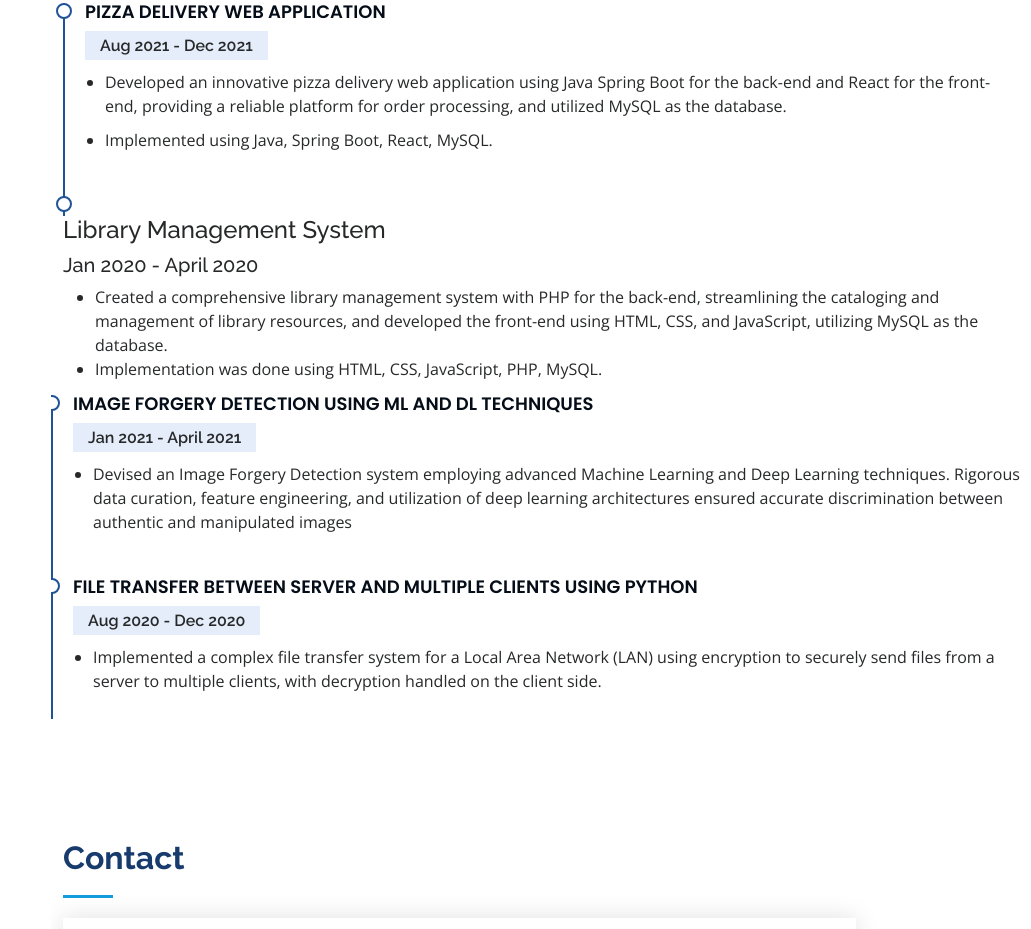
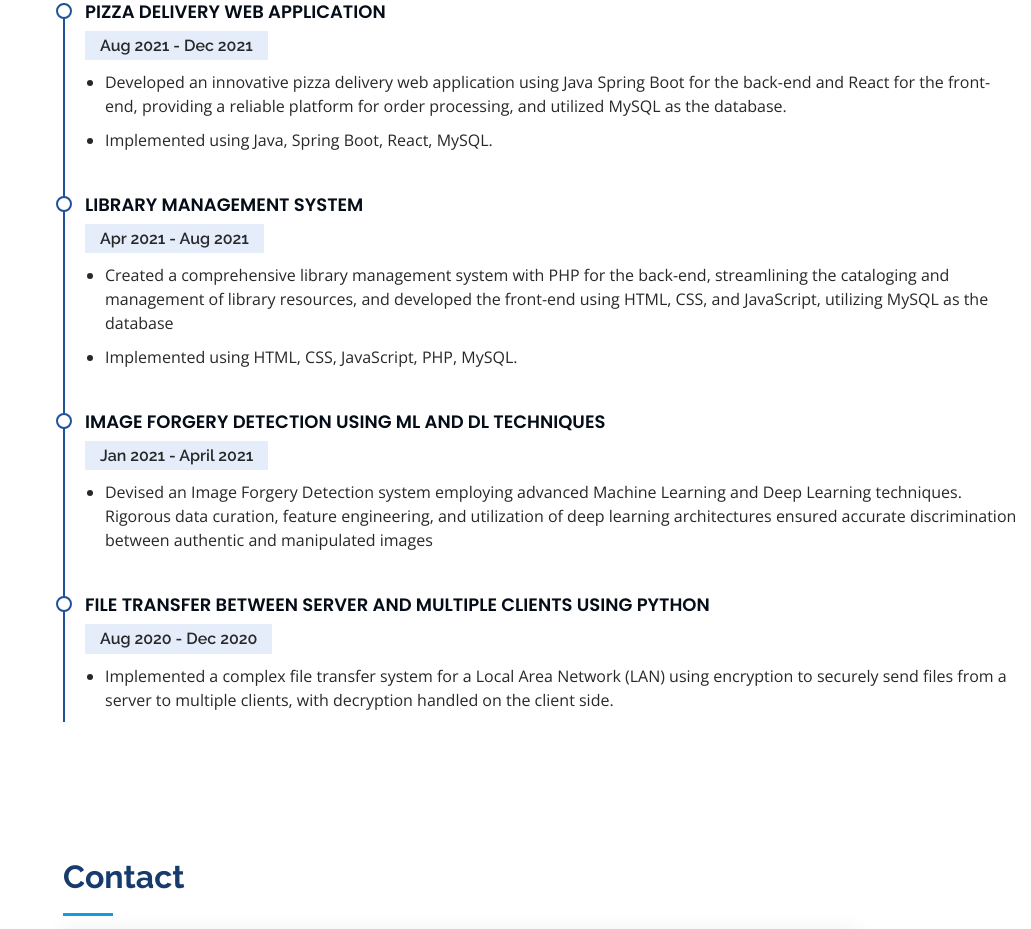
Before and after one commit to Mohana-vamsi-pingali/Port_Pay, a plain HTML site: page index.html in a window 1280 px wide. Shown: the part 3663-4592 px from the top of the page, without its empty margins (249-1280 px from the left). Drawn offline with nearby package versions, Linux system fonts and the light colour scheme.

Commit message:
Changes.

```diff
--- a/index.html
+++ b/index.html
@@ -407,13 +407,14 @@
                 <li>Implemented using Java, Spring Boot, React, MySQL.</li>
               </ul>
             </div>
-            <div class="resume-item"></div>
+            <div class="resume-item">
               <h4>Library Management System</h4>
-              <h5>Jan 2020 - April 2020</h5>
+              <h5>Apr 2021 - Aug 2021</h5>
               <ul>
                 <li>Created a comprehensive library management system with PHP for the back-end, streamlining the cataloging and management of
-                  library resources, and developed the front-end using HTML, CSS, and JavaScript, utilizing MySQL as the database. </li>
-                <li>Implementation was done using HTML, CSS, JavaScript, PHP, MySQL.</li>
+                  library resources, and developed the front-end using HTML, CSS, and JavaScript, utilizing MySQL as the database
+                </li>
+                <li>Implemented using HTML, CSS, JavaScript, PHP, MySQL.</li>
               </ul>
             </div>
             <div class="resume-item">
```
